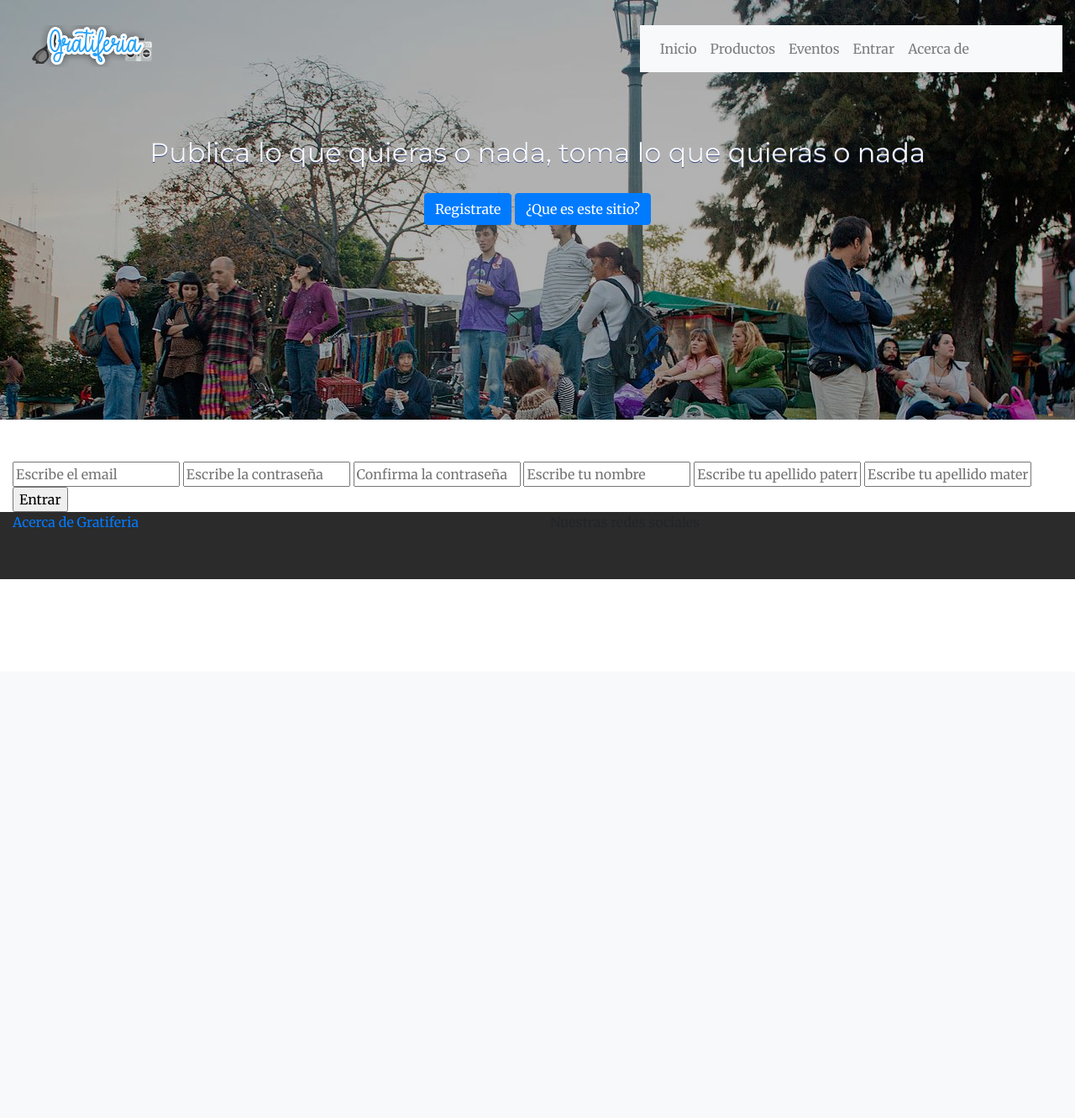
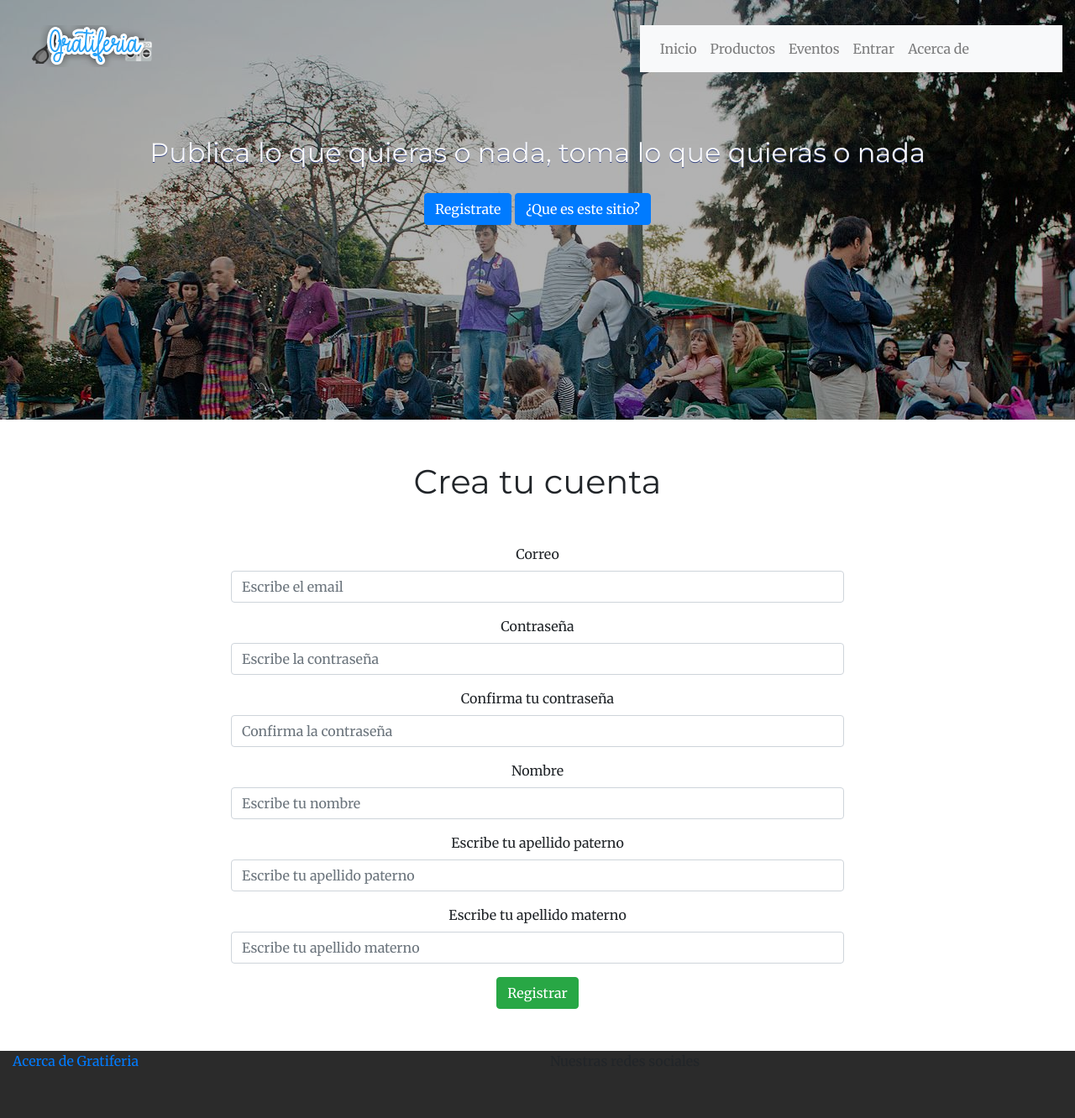
Before and after one commit to fernandosg/gratiferia, a Django app: template apps/home/templates/home/signup.html in a window 1280 px wide. Shown: the whole page at 84% size. Before the commit the page ends 690 px from the top, so only its background shows below. Run offline with Django 3.2, Linux system fonts and the light colour scheme; the template is opened without the code that fills it, so the values that code supplies are empty; some libraries are stand-ins or nearby versions.

Commit message:
Structure HTML for signup

```diff
--- a/apps/home/templates/home/login.html
+++ b/apps/home/templates/home/login.html
@@ -7,7 +7,7 @@
         <div style="text-align:center;">
           <h1>Ingresa a tu cuenta</h1>
         </div>
-        <div style="text-align:center;">
+        <div style="text-align:center; margin: 10px 0px;">
           <form method="post" action="">
             {% csrf_token %}
             <div class="form-group">
@@ -21,7 +21,7 @@
             <input class="btn btn-success" type="submit" value="Entrar"/>
           </form>
         </div>
-        <div style="text-align:center;">
+        <div style="text-align:center; margin: 50px 0px;">
           <h2>¿No tienes una cuenta?</h2>
           <div>
             <a class="btn btn-primary" href="{% url 'signup' %}">Crea una cuenta</a>
--- a/apps/home/templates/home/signup.html
+++ b/apps/home/templates/home/signup.html
@@ -1,13 +1,42 @@
 {% extends 'base.html' %}
 {% block content %}
-  <form method="post" action="">
-    {% csrf_token %}
-    <input type="email" name="email" placeholder="Escribe el email" />
-    <input type="password" name="password" placeholder="Escribe la contraseña" />
-    <input type="password" name="password2" placeholder="Confirma la contraseña" />
-    <input type="text" name="name" placeholder="Escribe tu nombre" />
-    <input type="text" name="first_last_name" placeholder="Escribe tu apellido paterno" />
-    <input type="text" name="second_last_name" placeholder="Escribe tu apellido materno" />
-    <input type="submit" value="Entrar"/>
-  </form>
+  <div class="container">
+    <div class="row">
+      <div class="col-2"></div>
+      <div class="col-8">
+        <div style="text-align:center;">
+          <h1>Crea tu cuenta</h1>
+        </div>
+        <form method="post" action="" style="text-align:center; margin:50px 0px;">
+          {% csrf_token %}
+          <div class="form-group">
+            <label for="email">Correo</label>
+            <input class="form-control" type="email" name="email" placeholder="Escribe el email" />
+          </div>
+          <div class="form-group">
+            <label for="password">Contraseña</label>
+            <input class="form-control" type="password" name="password" placeholder="Escribe la contraseña" />
+          </div>
+          <div class="form-group">
+            <label for="password2">Confirma tu contraseña</label>
+            <input class="form-control" type="password" name="password2" placeholder="Confirma la contraseña" />
+          </div>
+          <div class="form-group">
+            <label for="name">Nombre</label>
+            <input class="form-control" type="text" name="name" placeholder="Escribe tu nombre" />
+          </div>
+          <div class="form-group">
+            <label for="first_last_name">Escribe tu apellido paterno</label>
+            <input class="form-control" type="text" name="first_last_name" placeholder="Escribe tu apellido paterno" />
+          </div>
+          <div class="form-group">
+            <label for="second_last_name">Escribe tu apellido materno</label>
+            <input class="form-control" type="text" name="second_last_name" placeholder="Escribe tu apellido materno" />
+          </div>
+          <input class="btn btn-success" type="submit" value="Registrar"/>
+        </form>
+      </div>
+      <div class="col-2"></div>
+    </div>
+  </div>
 {% endblock %}
```
